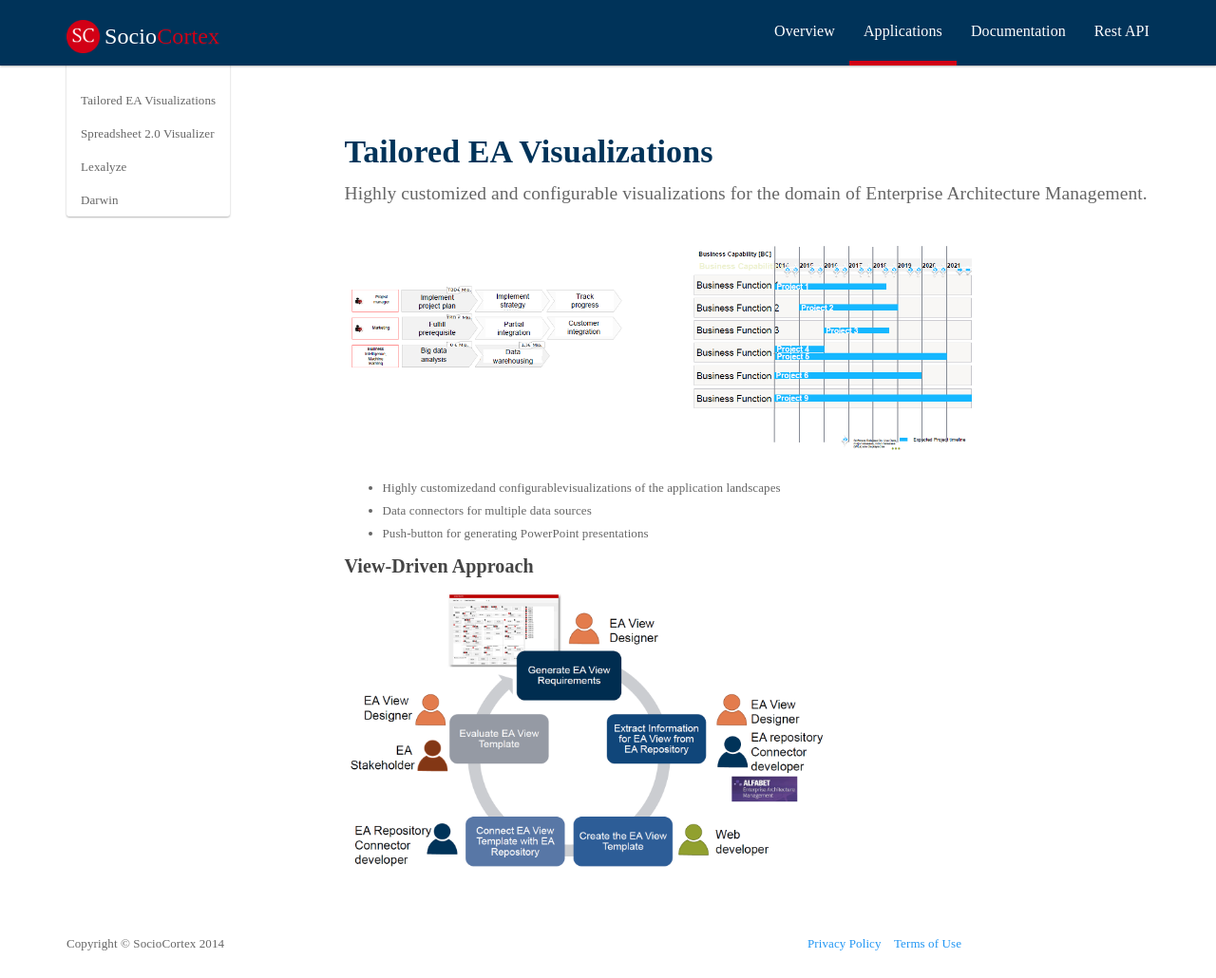
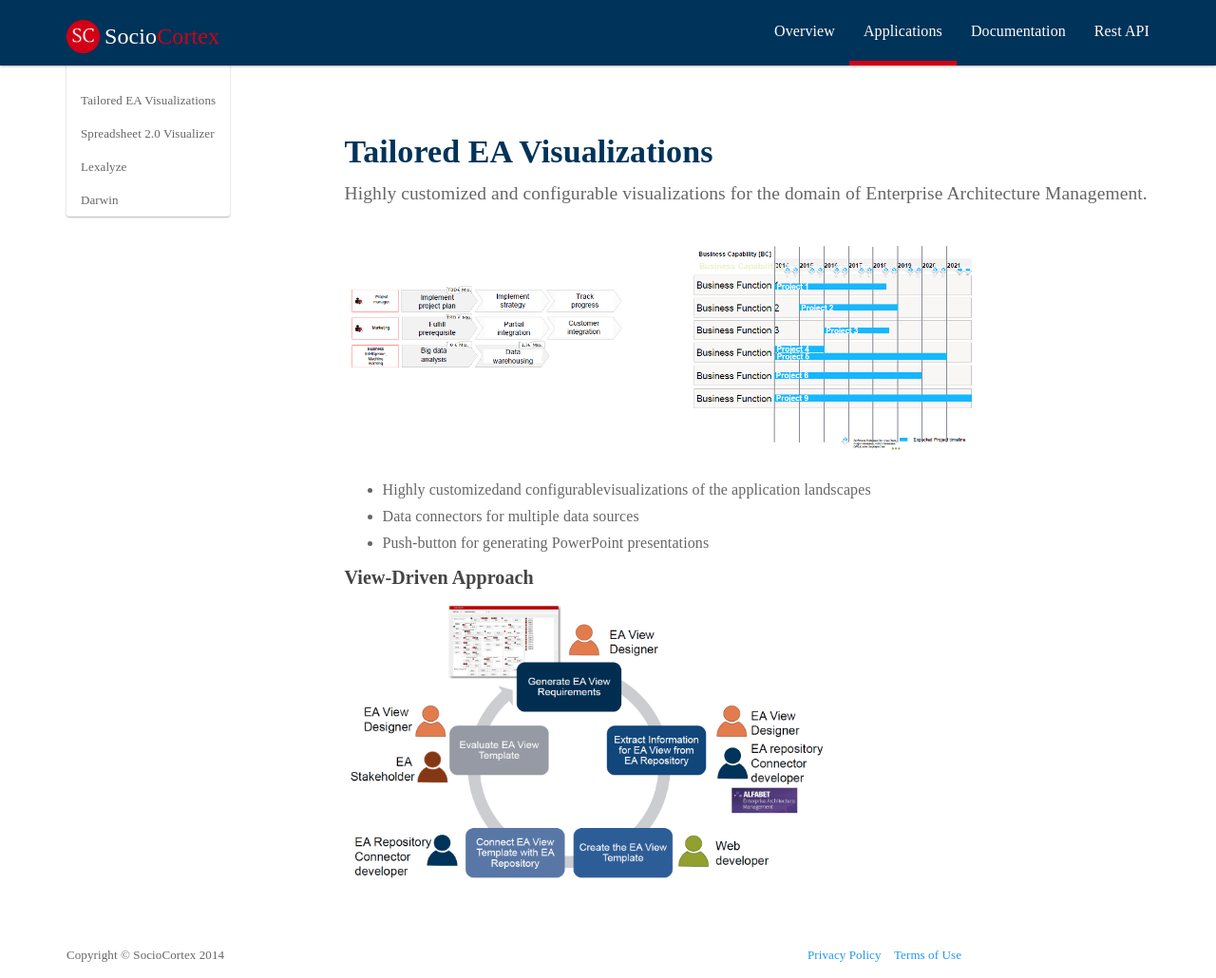
Before and after one commit to manoj5864/sociocortex, a Jekyll site: the page built from _posts/application/2015-10-04-tailoredea.md, in a window 1280 px wide and 1030 px high. Shown: the whole window at 95% size. Built offline with Jekyll 4.4.1, drawn with Linux system fonts in a browser that asks for light colours.

Commit message:
Update main.css

```diff
--- a/_includes/css/main.css
+++ b/_includes/css/main.css
@@ -180,3 +180,9 @@ ul.social-buttons {
 .application {
     margin-top: 70px;
 }
+
+.application ul {
+    font-size: 16px;
+    line-height: 1.75;
+    text-align: justify;
+}
```
